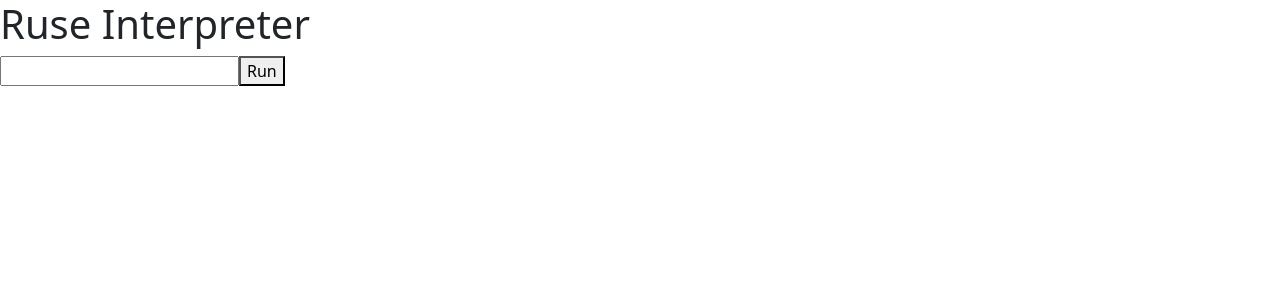
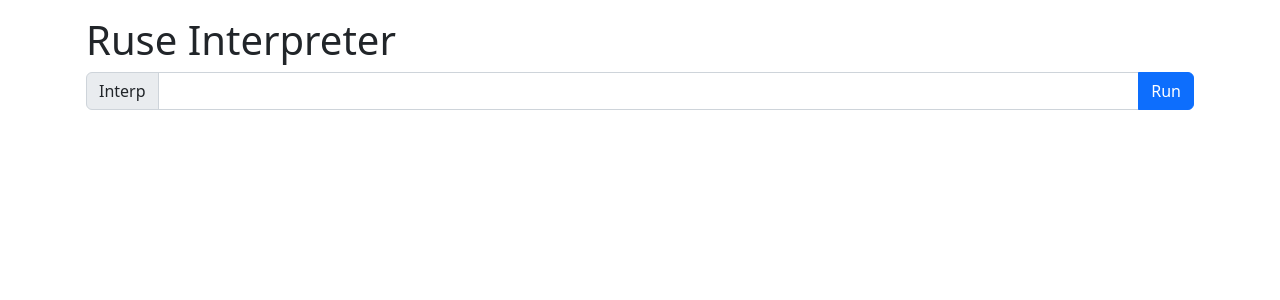
Before and after one commit to UltimateBoomer/ruse-interpreter-frontend, a React (Create React App) app: page / in a window 1280 px wide. Shown: the top 300 px of the page. Built offline with nearby package versions, Linux system fonts and the light colour scheme.

Commit message:
Use react-bootstrap components

```diff
--- a/src/App.js
+++ b/src/App.js
@@ -2,14 +2,13 @@
 import 'bootstrap/dist/css/bootstrap.min.css';
 
 import Ruse from './Ruse';
+import Container from 'react-bootstrap/Container';
 
 export default function App() {
   return (
-    <div className='App'>
-      <header className='App-header'>
-        <h1>Ruse Interpreter</h1>
-      </header>
+    <Container className="p-3">
+      <h1>Ruse Interpreter</h1>
       <Ruse />
-    </div>
+    </Container>
   );
 }
--- a/src/Ruse.js
+++ b/src/Ruse.js
@@ -1,4 +1,7 @@
 import { useState } from "react";
+import InputGroup from "react-bootstrap/InputGroup";
+import Button from "react-bootstrap/Button";
+import { Form } from "react-bootstrap";
 
 export default function Ruse() {
   const [exp, setExp] = useState("");
@@ -22,8 +25,11 @@ export default function Ruse() {
   return (
     <div>
       <div>
-        <input type='text' onChange={e => setExp(e.target.value)}/>
-        <button onClick={handleRun}>Run</button>
+        <InputGroup>
+          <InputGroup.Text>Interp</InputGroup.Text>
+          <Form.Control onChange={e => setExp(e.target.value)}/>
+          <Button onClick={handleRun}>Run</Button>
+        </InputGroup>
       </div>
       <p role='paragraph' >{result}</p>
     </div>
```
